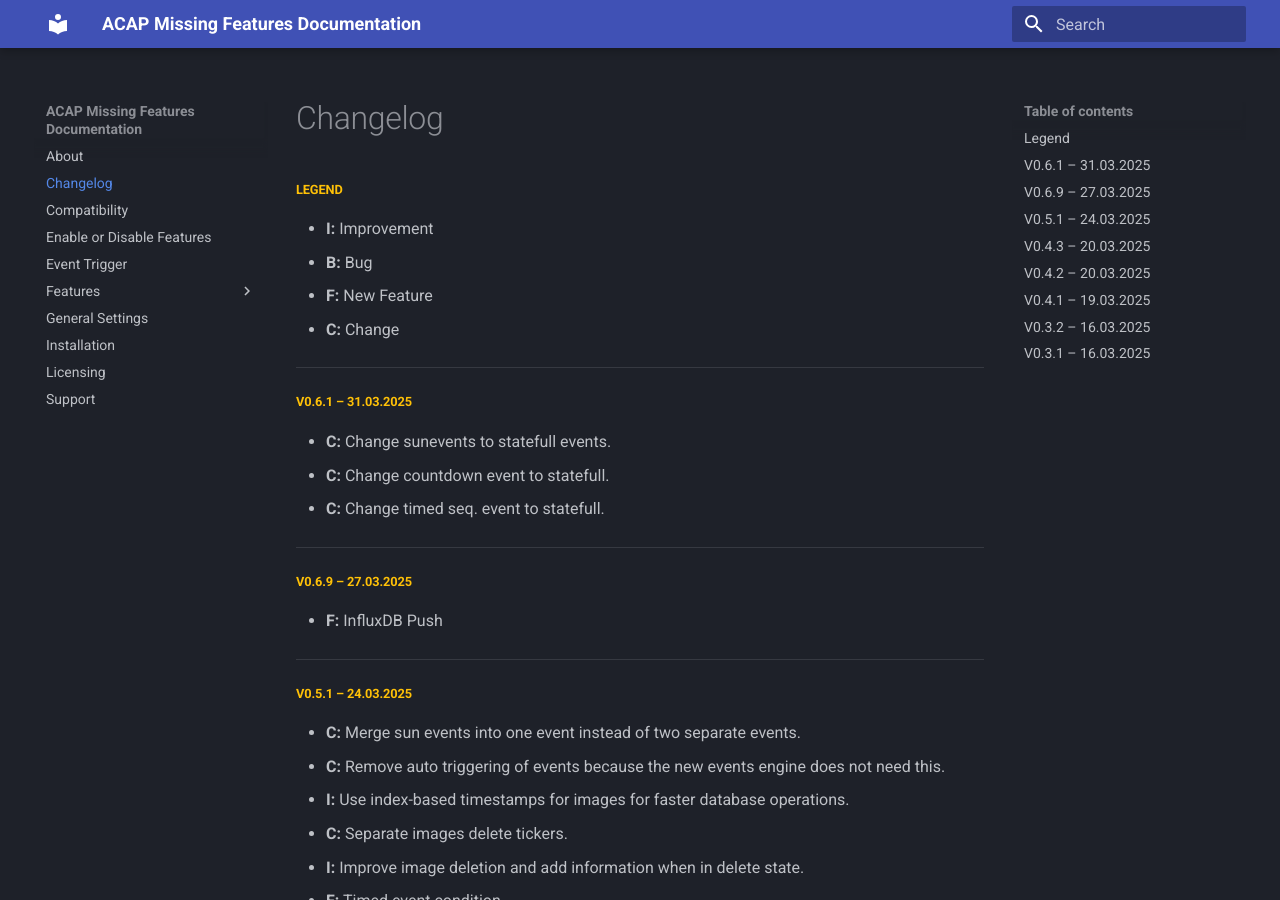
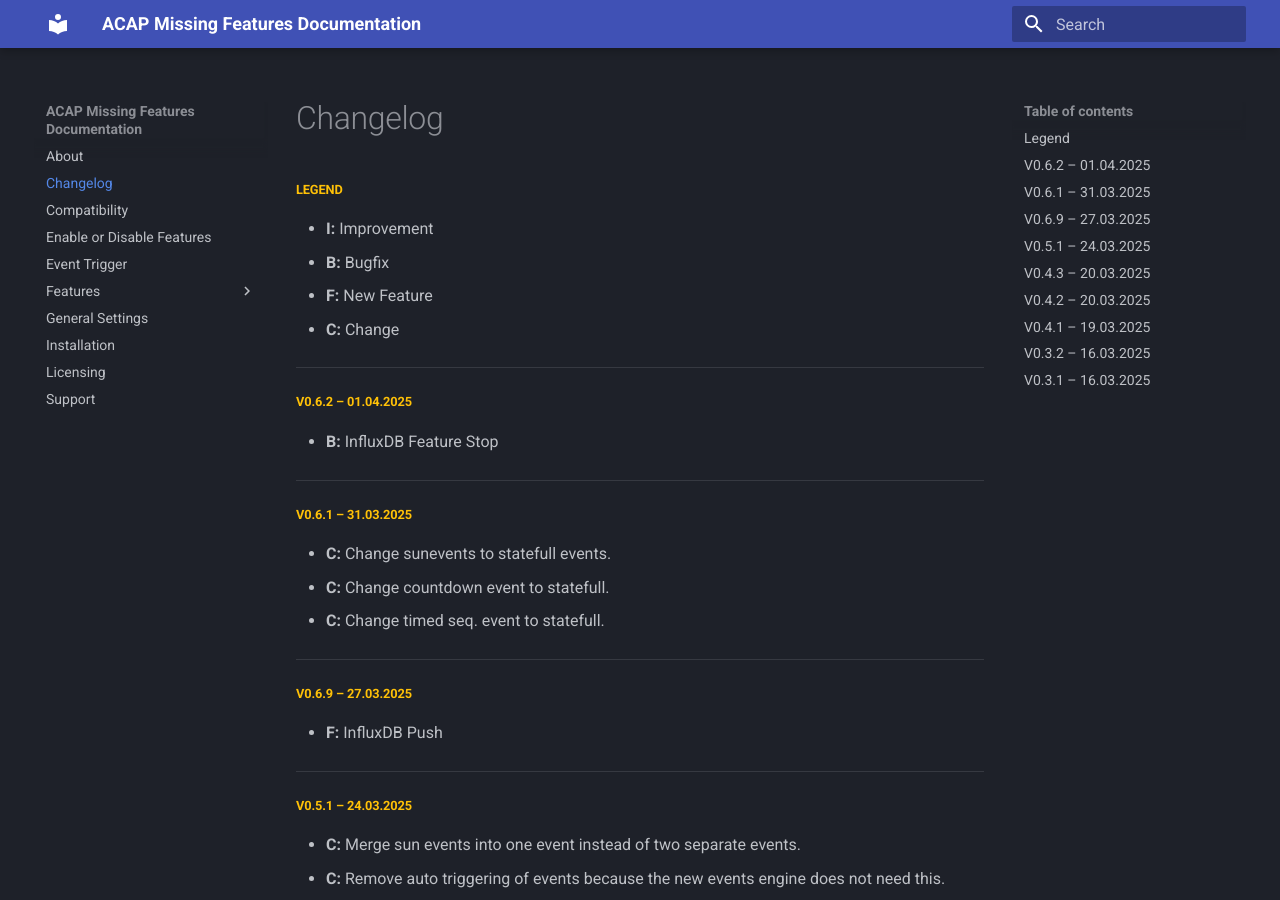
Before and after one commit to Cacsjep/acap_missing_features_pub, an MkDocs documentation site: the page built from docs/change.md, in a window 1280 px wide and 900 px high. Built offline with MkDocs 1.6.1 and Material for MkDocs 9.7.7, drawn with Linux system fonts in a browser that asks for light colours.

Commit message:
Update change.md

```diff
--- a/docs/change.md
+++ b/docs/change.md
@@ -2,10 +2,15 @@
 
 ##### Legend
 - **I:** Improvement
-- **B:** Bug
+- **B:** Bugfix
 - **F:** New Feature
 - **C:** Change
 
+
+---
+
+##### V0.6.2 – 01.04.2025
+- **B:** InfluxDB Feature Stop
 
 ---
 
```
